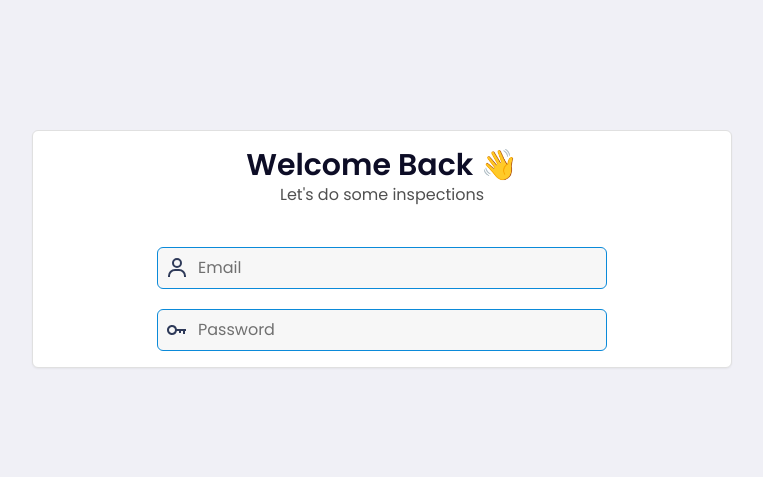
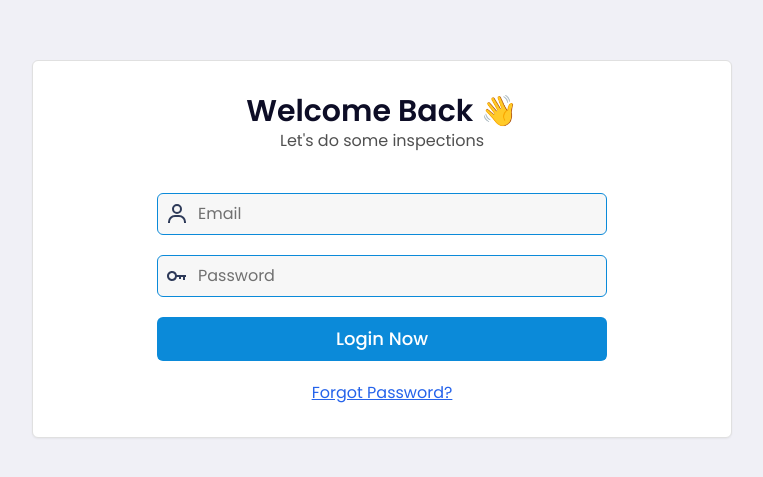
Before and after one commit to iSatVeerSingh/inspection-report-app-old, a React (Vite) app: page / in a window 1280 px wide. Shown: the part 151-628 px from the top of the page, without its empty margins (258-1021 px from the left). Built offline with nearby package versions, Linux system fonts and the light colour scheme.

Commit message:
login form validation added

```diff
--- /dev/null
+++ b/src/components/ButtonPrimay.tsx
@@ -0,0 +1,19 @@
+import { ReactNode } from "react";
+
+type ButtonPrimaryProps = {
+  type?: "button" | "submit" | "reset";
+  children: ReactNode;
+};
+
+const ButtonPrimary = ({ type, children }: ButtonPrimaryProps) => {
+  return (
+    <button
+      className="bg-blue-primay text-white font-medium text-lg py-2 text-center px-3 rounded-md active:bg-blue-600"
+      type={type || "button"}
+    >
+      {children}
+    </button>
+  );
+};
+
+export default ButtonPrimary;
--- a/src/components/InputField.tsx
+++ b/src/components/InputField.tsx
@@ -9,6 +9,7 @@ type InputFieldProps = {
   required?: boolean;
   placeholder: string;
   icon?: IconType;
+  inputError?: string;
 };
 
 const InputField = ({
@@ -19,6 +20,7 @@ const InputField = ({
   required,
   placeholder,
   icon: Icon,
+  inputError
 }: InputFieldProps) => {
   return (
     <div>
@@ -42,6 +44,7 @@ const InputField = ({
           autoComplete="off"
         />
       </div>
+      {inputError && <span className="text-sm text-red-500">{inputError}</span>}
     </div>
   );
 };
--- a/src/pages/Login.tsx
+++ b/src/pages/Login.tsx
@@ -1,20 +1,73 @@
+import { FormEventHandler, useState } from "react";
+import ButtonPrimary from "../components/ButtonPrimay";
 import InputField from "../components/InputField";
 import { BiKey, BiUser } from "react-icons/bi";
 
 const Login = () => {
+  const [formErrors, setFormErrors] = useState<{
+    email?: string;
+    password?: string;
+  } | null>(null);
+
+  const handleLoginSubmit: FormEventHandler = (e) => {
+    e.preventDefault();
+
+    const formData = new FormData(e.target as HTMLFormElement);
+
+    const formValues = {
+      email: formData.get("email")?.toString().trim() || "",
+      password: formData.get("password")?.toString().trim() || "",
+    };
+
+    if (!/^[a-z0-9._]+@[a-z0-9]+\.[a-z]+$/.test(formValues.email)) {
+      setFormErrors({ email: "Please provide a valid email" });
+      return;
+    }
+
+    if (formValues.password.length < 4) {
+      setFormErrors({ password: "Please provide password" });
+      return;
+    }
+
+    setFormErrors(null);
+
+    console.log(formValues);
+  };
+
   return (
     <div className="px-3 py-5 grid items-center justify-items-center min-h-screen">
-      <div className="max-w-[700px] w-full bg-white p-4 border border-stroke rounded-md shadow-sm">
+      <div className="max-w-[700px] w-full bg-white px-4 py-8 border border-stroke rounded-md shadow-sm">
         <div className="text-center">
           <h2 className="font-semibold text-3xl text-rich-black">
             Welcome Back &#128075;
           </h2>
           <p className="text-main">Let's do some inspections</p>
         </div>
-        <form className="mt-10 grid gap-5 mx-auto max-w-[450px]">
-          <InputField type="text" name="email" placeholder="Email" icon={BiUser} />
-          <InputField type="password" name="password" placeholder="Password" icon={BiKey} />
+        <form
+          className="mt-10 grid gap-5 mx-auto max-w-[450px]"
+          onSubmit={handleLoginSubmit}
+        >
+          <InputField
+            type="text"
+            name="email"
+            placeholder="Email"
+            icon={BiUser}
+            required
+            inputError={formErrors?.email}
+          />
+          <InputField
+            type="password"
+            name="password"
+            placeholder="Password"
+            icon={BiKey}
+            required
+            inputError={formErrors?.password}
+          />
+          <ButtonPrimary type="submit">Login Now</ButtonPrimary>
         </form>
+        <p className="text-center mt-5 cursor-pointer underline text-blue-600">
+          Forgot Password?
+        </p>
       </div>
     </div>
   );
```
